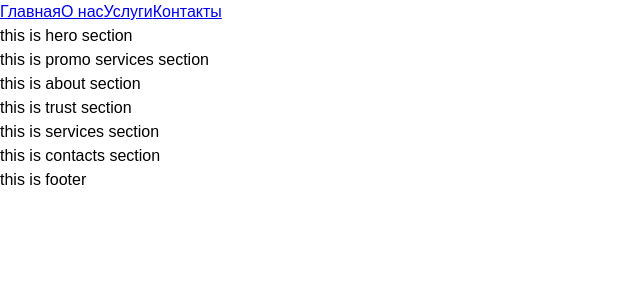
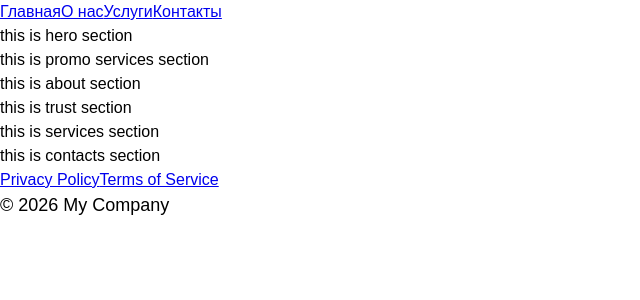
Before and after one commit to Aarni-FangMayer/GearUp, a React (Vite) app: page / in a window 1280 px wide. Shown: the top 300 px of the page, without its empty margins (0-640 px from the left). Built offline with nearby package versions, Linux system fonts and the light colour scheme.

Commit message:
fix: fix 404 and terms pages by adding missing Link import

```diff
--- a/src/page_sections/footer/Footer.jsx
+++ b/src/page_sections/footer/Footer.jsx
@@ -1,11 +1,17 @@
-import React from 'react'
+import React from "react";
+import { Link } from 'react-router-dom';
 
 const Footer = () => {
   return (
-    <div>
-      this is footer
-    </div>
-  )
-}
+    <footer>
+      <div className="footer-links">
+        <Link to="/policy" target="_blank">Privacy Policy</Link>
+        <Link to="/terms" target="_blank">Terms of Service</Link>
+      </div>
 
-export default Footer
+      <p>© {new Date().getFullYear()} My Company</p>
+    </footer>
+  );
+};
+
+export default Footer;
--- a/src/pages/NotFound.jsx
+++ b/src/pages/NotFound.jsx
@@ -1,11 +1,15 @@
-import React from 'react'
+import React from "react";
+import { Link } from 'react-router-dom';
 
 const NotFound = () => {
   return (
-    <div>
-      <h1>404 - Page Not Found</h1>
+    <div style={{ padding: "80px", textAlign: "center" }}>
+      <h1>404</h1>
+      <p>Page not found</p>
+
+      <Link to="/">Go to Home</Link>
     </div>
-  )
-}
+  );
+};
 
-export default NotFound
+export default NotFound;
--- a/src/pages/Terms.jsx
+++ b/src/pages/Terms.jsx
@@ -1,9 +1,13 @@
 import React from 'react'
+import { Link } from 'react-router-dom';
 
 const Terms = () => {
   return (
-    <div>
-      this is terms page
+    <div style={{ padding: "80px", textAlign: "center" }}>
+      <h1>Terms of Service</h1>
+      <p>Terms of Service text content</p>
+
+      <Link to="/">Go to Home</Link>
     </div>
   )
 }
```
